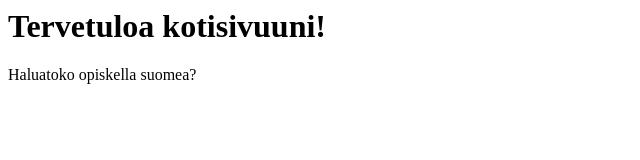
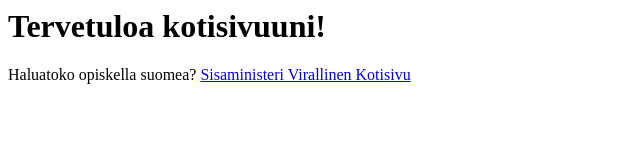
Before and after one commit to LiuTsing/liutsing.github.io, a plain HTML site: page index.html in a window 1280 px wide. Shown: the whole page, without its empty margins (0-640 px from the left). Drawn offline with Linux system fonts and the light colour scheme.

Commit message:
Update index.html

```diff
--- a/index.html
+++ b/index.html
@@ -1,2 +1,5 @@
 <h1>Tervetuloa kotisivuuni!</h1>
+
 Haluatoko opiskella suomea?
+
+<a href="https://www.intermin.fi">Sisaministeri Virallinen Kotisivu</a>
```
